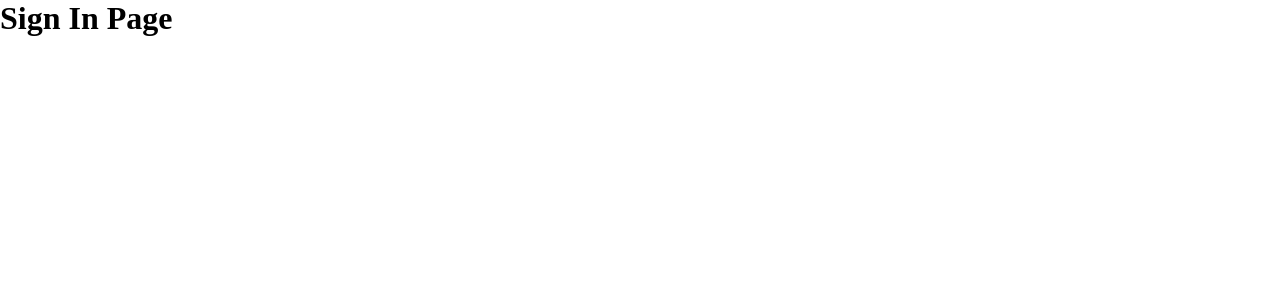
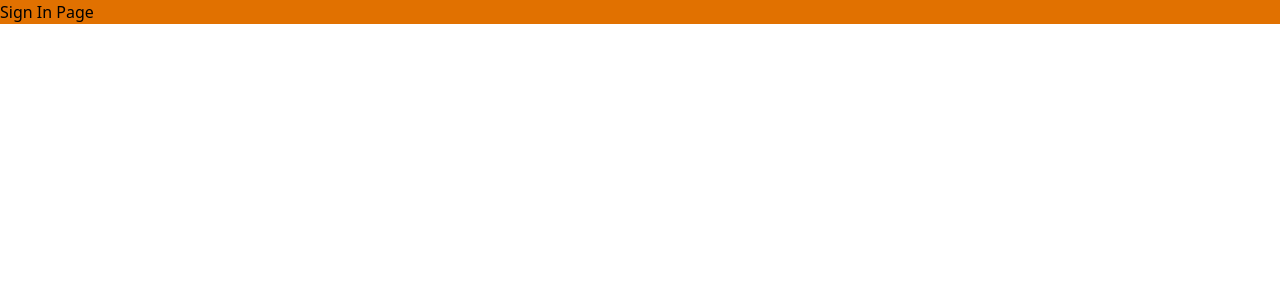
Before and after one commit to abdullahiqbal07/everkind, a React (Vite) app: page /dummy in a window 1280 px wide. Shown: the top 300 px of the page. Built offline with nearby package versions, Linux system fonts and the light colour scheme.

Commit message:
initialize tailwind css

```diff
--- a/package.json
+++ b/package.json
@@ -10,9 +10,11 @@
     "preview": "vite preview"
   },
   "dependencies": {
+    "@tailwindcss/vite": "^4.1.3",
     "react": "^19.0.0",
     "react-dom": "^19.0.0",
-    "react-router-dom": "^7.5.0"
+    "react-router-dom": "^7.5.0",
+    "tailwindcss": "^4.1.3"
   },
   "devDependencies": {
     "@eslint/js": "^9.21.0",
--- a/src/App.jsx
+++ b/src/App.jsx
@@ -1,3 +1,4 @@
+import React from "react";
 import { Suspense, lazy } from "react";
 import {
   BrowserRouter,
--- a/src/index.css
+++ b/src/index.css
@@ -1,4 +1,5 @@
-/* Reset some basic browser styles */
+@import "tailwindcss";
+
 * {
     margin: 0;
     padding: 0;
--- a/src/main.jsx
+++ b/src/main.jsx
@@ -1,3 +1,4 @@
+import React from "react";
 import { StrictMode } from "react";
 import { createRoot } from "react-dom/client";
 import App from "./App.jsx";
--- a/src/pages/Home.jsx
+++ b/src/pages/Home.jsx
@@ -1,7 +1,7 @@
+import React from "react";
 import { useState } from "react";
 
 function Home() {
-
   return (
     <>
       <h1>Hello World</h1>
--- a/src/pages/SignIn.jsx
+++ b/src/pages/SignIn.jsx
@@ -3,7 +3,7 @@ import React from "react";
 const SignIn = () => {
   return (
     <div>
-      <h1>Sign In Page</h1>
+      <h1 className="bg-amber-600">Sign In Page</h1>
     </div>
   );
 };
--- a/vite.config.js
+++ b/vite.config.js
@@ -1,7 +1,7 @@
 import { defineConfig } from 'vite'
-import react from '@vitejs/plugin-react-swc'
-
-// https://vite.dev/config/
+import tailwindcss from '@tailwindcss/vite'
 export default defineConfig({
-  plugins: [react()],
+  plugins: [
+    tailwindcss(),
+  ],
 })
```
Also changed, not shown: 1 other file (tests, documents, lock files or other folders).
